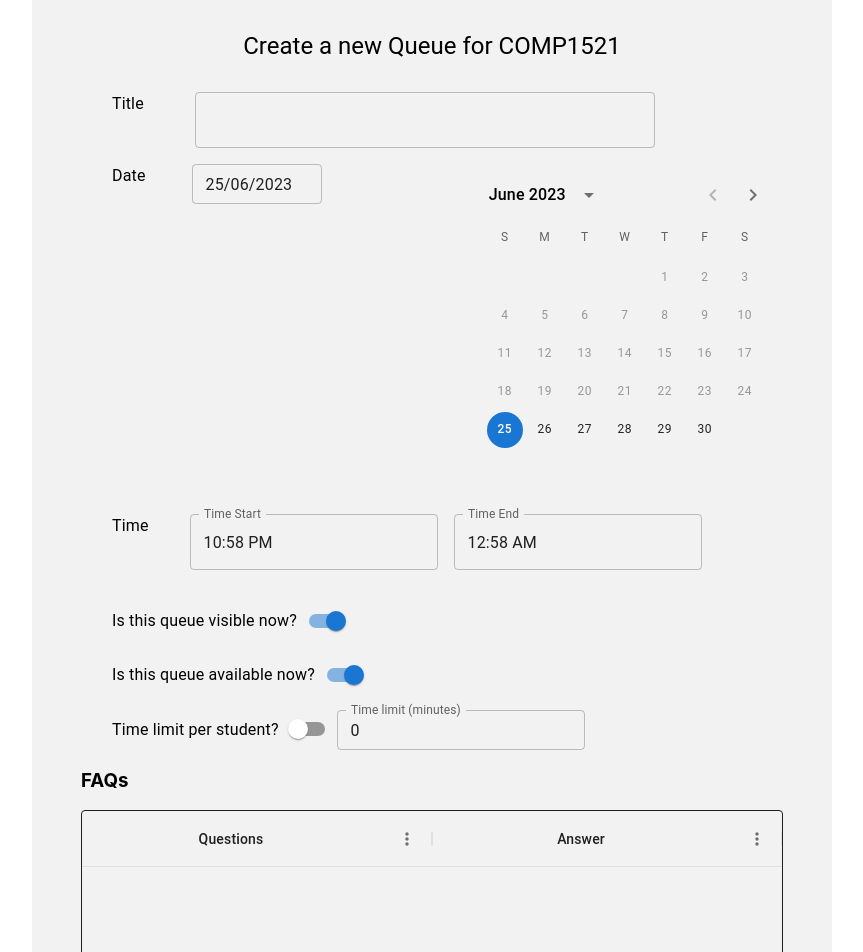
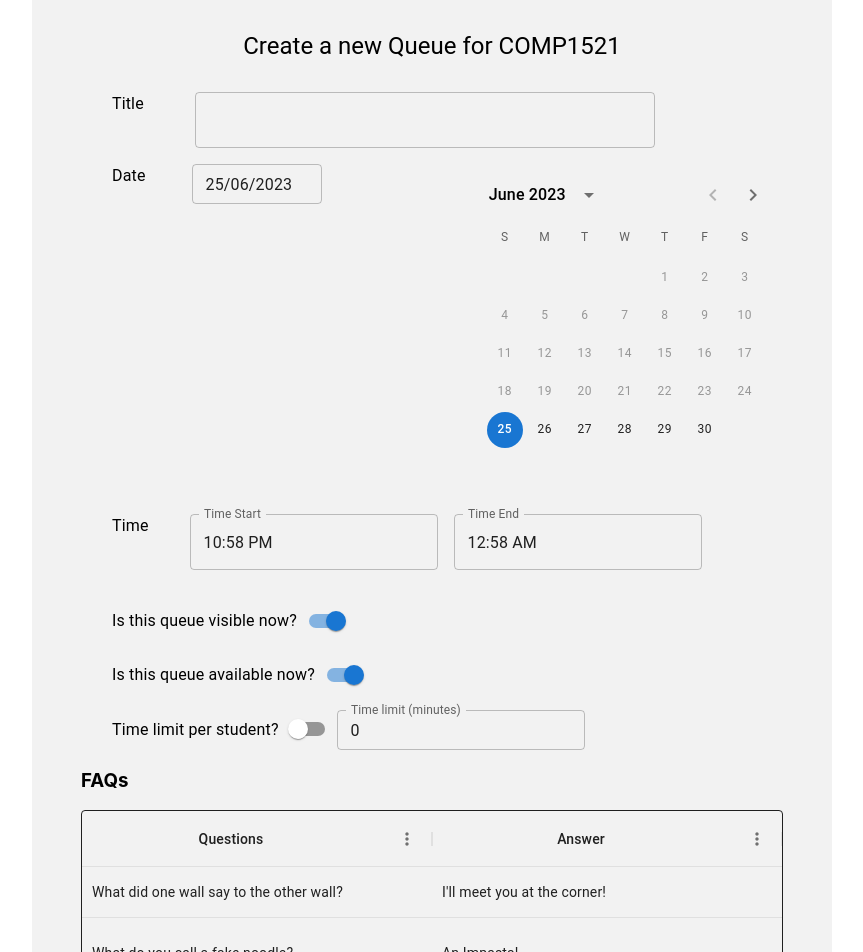
Before and after one commit to unsw-cse-comp3900-9900-23T2/capstone-project-3900h16bsyphon, a Next.js app in the folder frontend/: page /queue-creation/queue-creation in a window 1280 px wide. Shown: the top 952 px of the page, without its empty margins (208-1071 px from the left). Built offline with nearby package versions, Linux system fonts and the light colour scheme.

Commit message:
page size

```diff
--- a/frontend/components/FAQs/index.tsx
+++ b/frontend/components/FAQs/index.tsx
@@ -1,4 +1,4 @@
-import React from "react";
+import React, { useCallback } from "react";
 import { DataGrid } from '@mui/x-data-grid';
 import style from './FAQs.module.css';
 import { GridRowSpacingParams } from '@mui/x-data-grid';
@@ -11,10 +11,10 @@ const FAQs = () => {
             'Questions': 'What do you call a fake noodle?',
             'Answer': 'An Impasta!' },
             { 'id': 3,
-            'Questions': ' Why did the math book look so sad?',
+            'Questions': "Why did the math book look so sad?",
             'Answer': "The math book had been feeling down lately, burdened by the weight of numbers and equations that seemed to stretch endlessly across its pages. It had grown tired of being seen as a mere tool for solving problems, longing to be appreciated for the beauty and elegance hidden within its mathematical realm. Each day, as it watched novels being read with delight and poetry being recited with passion, the math book couldn't help but feel left out, confined to a world where its true potential went unnoticed. It yearned for the day when someone would open its cover not out of obligation, but with genuine curiosity and a desire to explore the intricacies of numbers. The math book dreamt of being embraced, not for its ability to calculate, but for its power to unlock the secrets of the universe and inspire minds. So, as it sat on the shelf, a tinge of sadness permeated its pages, silently hoping that one day, someone would see beyond its numerical facade and discover the wonders that lay within."
             }];
-    const getRowSpacing = React.useCallback((params: GridRowSpacingParams) => {
+    const getRowSpacing = useCallback((params: GridRowSpacingParams) => {
         return {
             top: params.isFirstVisible ? 0 : 5,
             bottom: params.isLastVisible ? 0 : 5,
@@ -30,8 +30,8 @@ const FAQs = () => {
                 rows={data}
                 className={style.grid}
                 getRowHeight={() => 'auto'}
-                autoHeight
-                autoPageSize
+                autoHeight={true}
+                pageSizeOptions={[5, 10, 20]}
                 getRowSpacing={getRowSpacing}
                 sx={{
                     border: 0.5,
```
